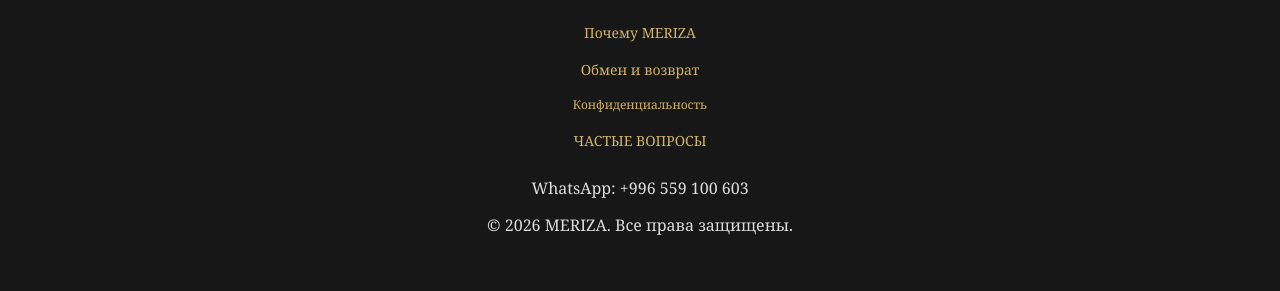
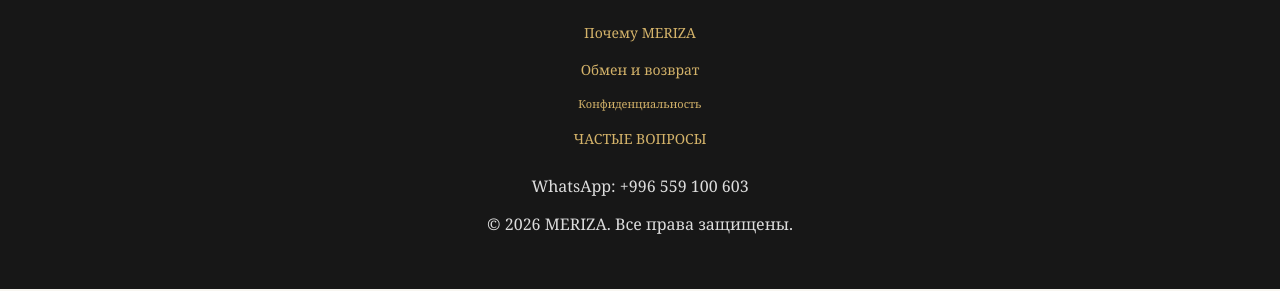
Before and after one commit to mamytovmergen01/Meriza, a plain HTML site: page index.html in a window 1280 px wide. Shown: the part 9034-9325 px from the top of the page. Drawn offline with Linux system fonts and the light colour scheme.

Commit message:
Add files via upload

```diff
--- a/index.html
+++ b/index.html
@@ -850,7 +850,9 @@
 <div class="footer-links">
     <a href="#trust">Почему MERIZA</a>
     <a href="#returns">Обмен и возврат</a>
-    <a href="#privacy">Конфиденциальность</a>
+    <a href="#privacy" style="font-size: 11px !important; white-space: nowrap !important; width: auto !important;">
+    Конфиденциальность
+</a>
     <a href="#faq">ЧАСТЫЕ ВОПРОСЫ</a>
 </div>
 <p>
```
